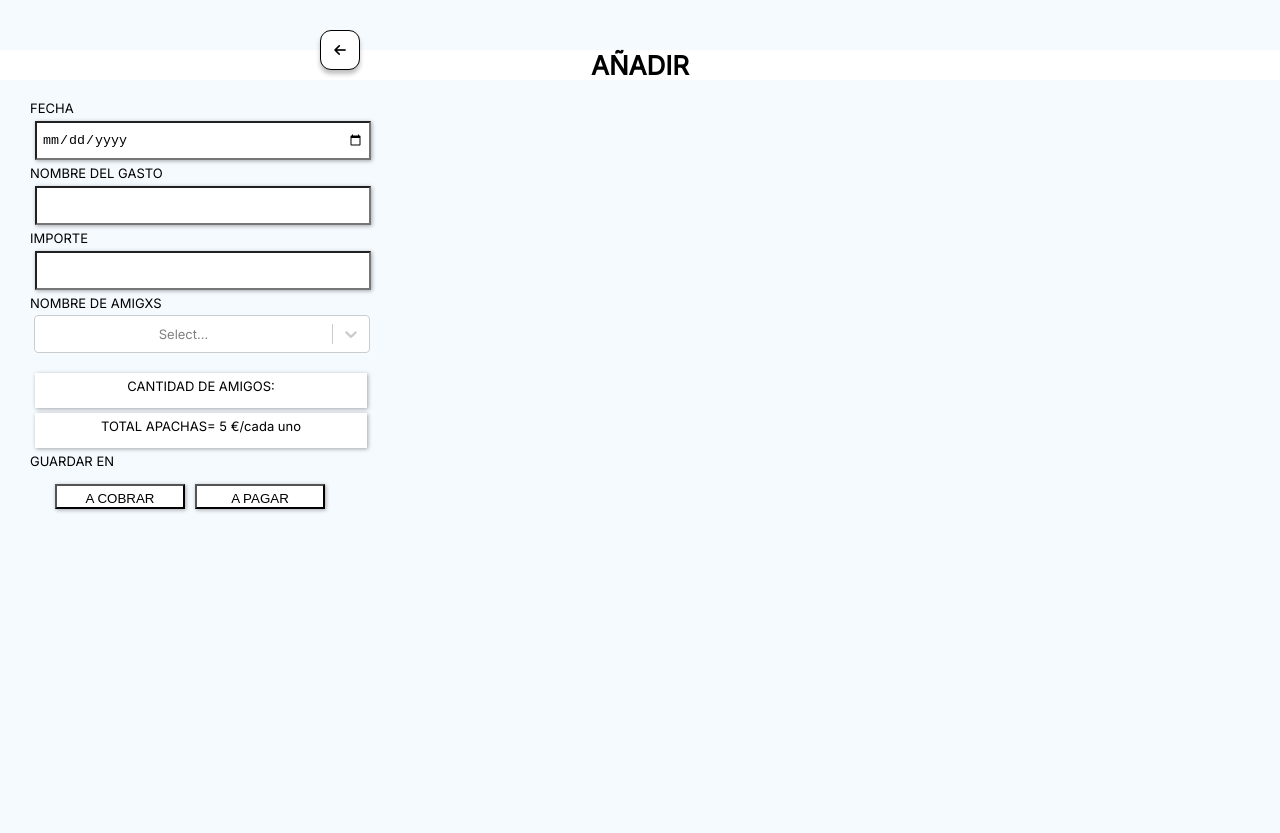
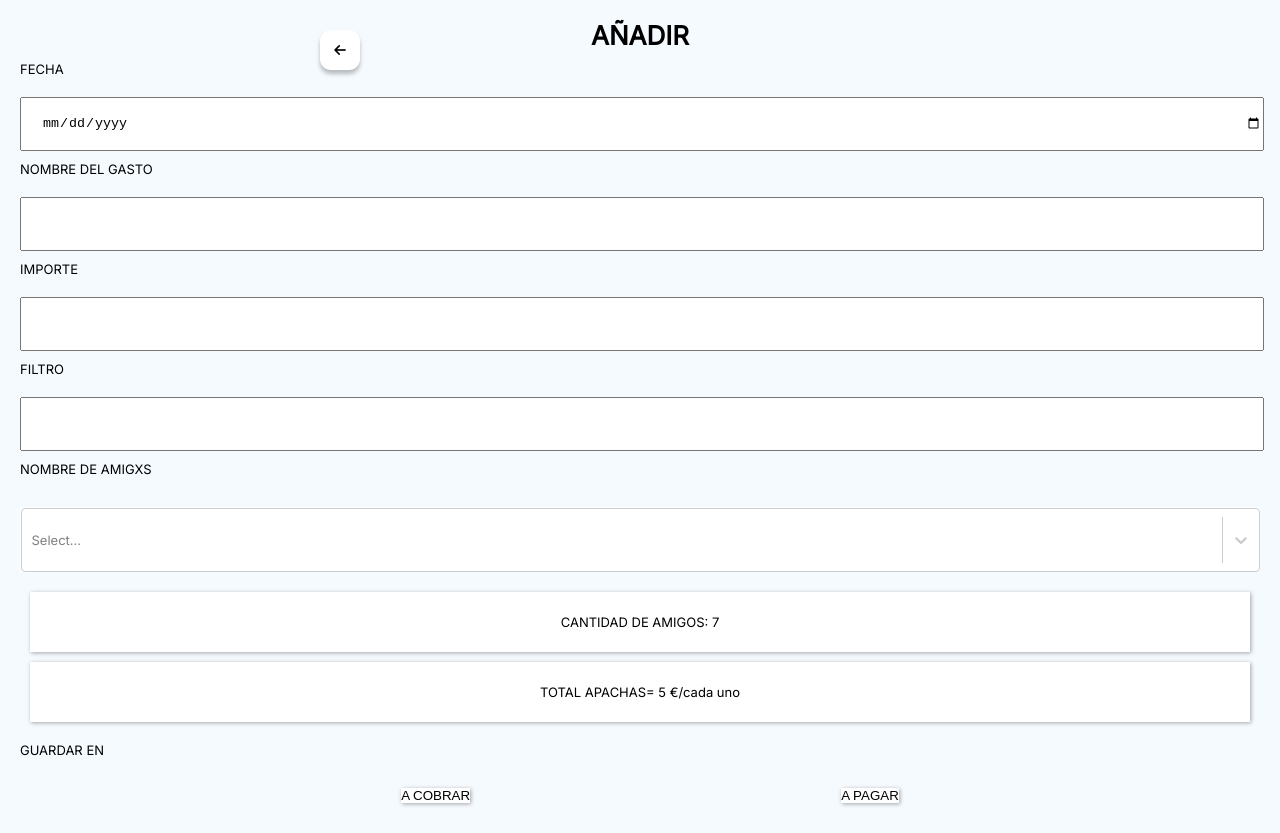
Before and after one commit to candymd/appaches, a React (Create React App) app in the folder frontend/: page /form in a window 1280 px wide. Before the commit the page ends 800 px from the top, so only its background shows below. Built offline with nearby package versions, Linux system fonts and the light colour scheme; no server answers.

Commit message:
fixing form distribution

```diff
--- a/frontend/src/components/Form/Form.css
+++ b/frontend/src/components/Form/Form.css
@@ -1,7 +1,14 @@
-.container{
-    background: #FFFFFF;
+form.container{
     margin: 0;
+    padding: 20px;
+    text-align: left;
+    display: flex;
+    align-items: center;
+    justify-content: center;
+    flex-direction: column;
+    flex-wrap: wrap;
 }
+
 .button-icon{
     position: absolute;
     width: 40px;
@@ -9,7 +16,7 @@
     left: 320px;
     top: 30px;
     background: #FFFFFF;
-    border: 0.5px solid #000000;
+    border: none;
     box-sizing: border-box;
     box-shadow: 0 4px 4px rgba(0, 0, 0, 0.25);
     border-radius: 11px;
@@ -26,67 +33,66 @@
 }
 
 h1  {
-     height: 30px;
-     margin: 50px 5px;
      font-style: normal;
      font-weight: 600;
      font-size: 26px;
-     line-height: 31px;
-     text-align: center;
-     color: #000000;
+
  }
 
-.form{
+.form {
     font-size: 13px;
-    position: fixed;
-    width: 140px;
-    height: 16px;
-    left: 30px;
-    top: 100px;
+    width: 100%;
+    display: flex;
+    flex-direction: column;
+    align-content: center;
+}
 
+.form > * {
+    margin-top: 10px;
 }
-.input{
-    margin: 5px;
-    width: 230%;
-    height: 25px;
-    left: 47px;
-    top: 170px;
-    padding: 5px;
+
+input {
+    width: 100%;
+    height: 50px;
+    text-indent: 10px;
+}
+
+.input:not(input){
     background: #FFFFFF;
     box-shadow: 1px 1px 4px rgba(0, 0, 0, 0.34);
+    border: none;
+    display: flex;
+    flex-direction: column;
+}
 
-}
 .select{
-    margin:20px;
-    width: 240%;
-    left: -16px;
+    padding: 0.5px;
     background: #FFFFFF;
-}
-.text{
-    width: 300px;
-    left: 47px;
-    margin-top: 5px;
-    padding: 20px;
-    background: #FFFFFF;
-    box-shadow: 1px 1px 4px rgba(0, 0, 0, 0.34);
-    border-radius: 6px;
-
 }
 
 label {
-    float: left;
+    display: inline-block;
+    text-align: left;
+    margin-bottom: 20px;
+}
+
+ div > form > div.form > div:nth-child(7) > p {
+     margin: 10px;
+     height: 30px;
+     text-align: center;
+     padding: 15px;
+     line-height: 30px;
+     align-items: center;
+}
+
+.option {
+    display: flex;
 }
 
 .botonForm{
     display: flex;
     justify-content: space-evenly;
-    margin: 10px;
-    width: 200%;
+    width: 100%;
     padding: 10px;
 
 }
-
-.option {
-    display: flex;
-    margin: 20px;
-}
--- a/frontend/src/components/Form/Form.js
+++ b/frontend/src/components/Form/Form.js
@@ -3,7 +3,7 @@ import './Form.css'
 import {Link, useLocation, useNavigate} from "react-router-dom";
 import Select from "react-select";
 import makeAnimated from 'react-select/animated'
-import {Radio} from "@mui/material";
+
 
 const Form = ({onSubmit, friends}) => {
 
@@ -58,7 +58,9 @@ const Form = ({onSubmit, friends}) => {
         <>
             <form className="container" onSubmit={enviarDatos}>
                 <button className="button-icon"><i className="fa-solid fa-arrow-left"></i></button>
-                <h1>AÑADIR </h1>
+                <div className="tittle">
+                    <h1>AÑADIR </h1>
+                </div>
                 <div className="form">
                     <div>
                         <label htmlFor="date">FECHA</label>
@@ -76,17 +78,21 @@ const Form = ({onSubmit, friends}) => {
                                name="amount" className="input" id="price"/>
                     </div>
                     <div>
+                        <label htmlFor="price">FILTRO</label>
+                        <input value={input.event.amount} onChange={handleEventChange} type="img"
+                               name="filter" className="input" id="price"/>
+                    </div>
+                    <div>
                         <label htmlFor="friends" >NOMBRE DE AMIGXS</label>
                     </div>
                         <div>
                             <Select className="select" name="friends" isMulti options={friendsSelectOptions}/>
                         </div>
                     <div>
-                        <p className="input">CANTIDAD DE AMIGOS: {input.numberFriends}</p>
+                        <p className="input">CANTIDAD DE AMIGOS: 7{input.numberFriends}</p>
                         <p className="input">TOTAL APACHAS= 5 €/cada uno</p>
                     </div>
                     <div>
-
                         <label htmlFor="paidByMe">GUARDAR EN </label>
                         <div className="botonForm">
                         <button className="input" type="submit"
```
